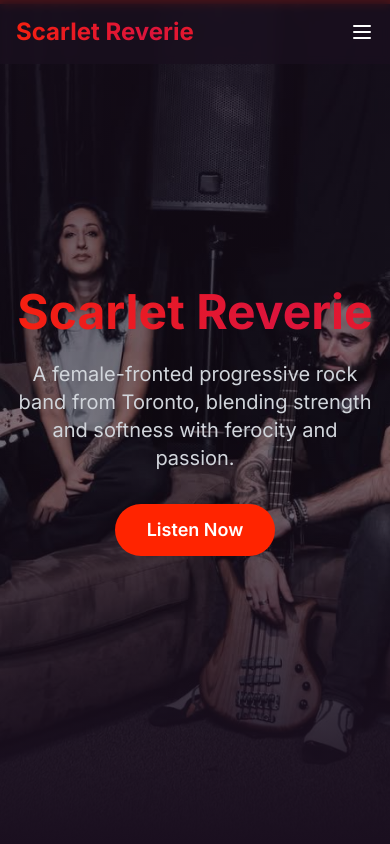
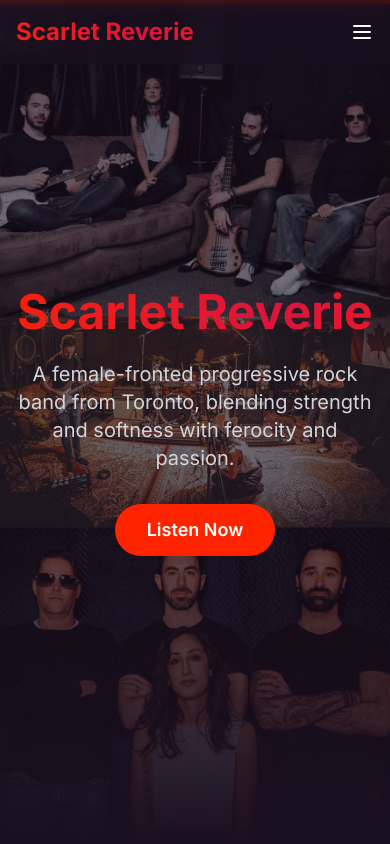
Before and after one commit to JBCStudios/SCARLETREVERIE, a Next.js app: page / in a window 390 px wide. Shown: the top 844 px of the page. Built offline with nearby package versions, Linux system fonts and the light colour scheme.

Commit message:
Add mobile hero image and update page layout for responsive design

```diff
--- a/src/app/page.tsx
+++ b/src/app/page.tsx
@@ -295,11 +295,23 @@
           animate={{ scale: 1 }}
           transition={{ duration: 1.5 }}
         >
+          {/* Desktop Hero Image */}
           <Image
             src="/images/hero.jpg"
             alt="Scarlet Reverie band"
             fill
-            className="object-cover object-center"
+            className="hidden md:block object-cover object-center"
+            priority
+            quality={75}
+            loading="eager"
+            sizes="100vw"
+          />
+          {/* Mobile Hero Image */}
+          <Image
+            src="/images/hero-mobile.jpg"
+            alt="Scarlet Reverie band"
+            fill
+            className="block md:hidden object-cover object-center"
             priority
             quality={75}
             loading="eager"
```
Also changed, not shown: public/images/hero-mobile.jpg (added).
